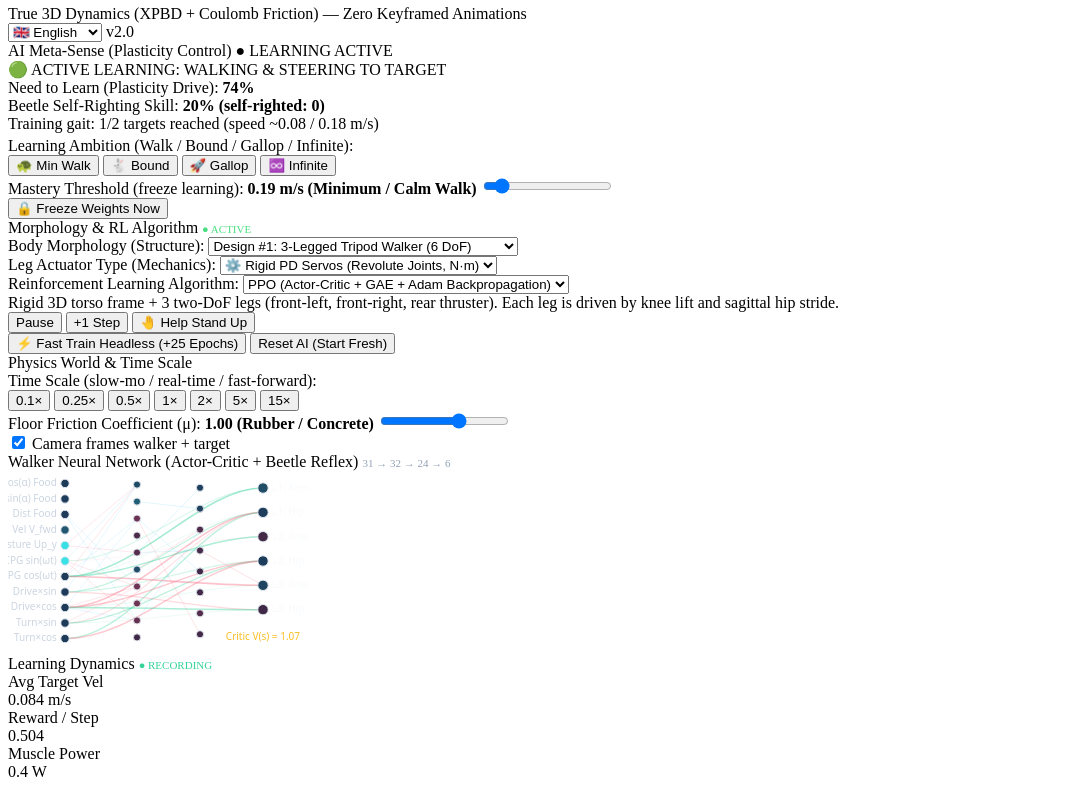
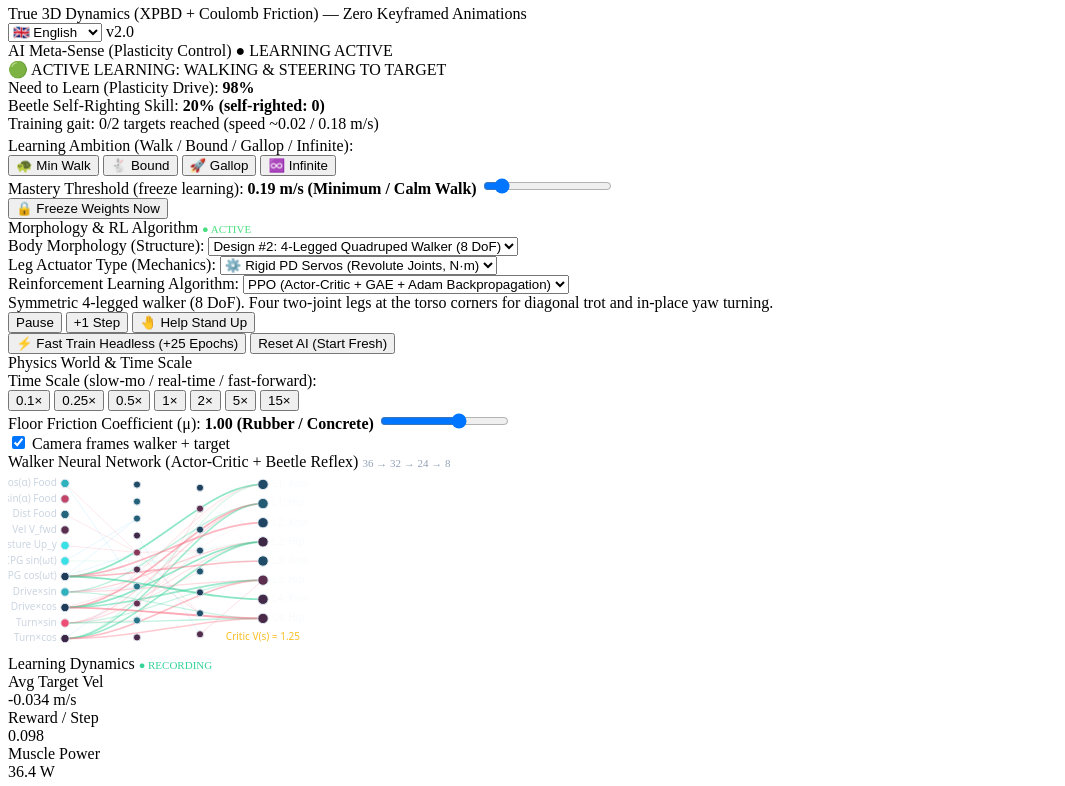
Before and after one commit to aminadav-ai/steps, a website with bundled scripts: page index.html in a window 1280 px wide. Shown: the part 422-1208 px from the top of the page, without its empty margins (0-1065 px from the left). Built offline with nearby package versions, Linux system fonts and the light colour scheme; files whose address does not match are found by name.

Commit message:
Set 4-legged Quadruped on Rigid Servos (quadruped + servo) as default for new users

```diff
--- a/index.html
+++ b/index.html
@@ -165,8 +165,8 @@
           <div class="control-field full">
             <label for="selectMorphology" data-i18n="labelMorphology">Морфология тела (Конструкция):</label>
             <select id="selectMorphology">
-              <option value="tripod" data-i18n="optTripod" selected>Конструкция №1: 3-лучевой шагоход («Трипод», 6 DoF)</option>
-              <option value="quadruped" data-i18n="optQuadruped">Конструкция №2: 4-лучевой шагоход («Квадрупод», 8 DoF)</option>
+              <option value="tripod" data-i18n="optTripod">Конструкция №1: 3-лучевой шагоход («Трипод», 6 DoF)</option>
+              <option value="quadruped" data-i18n="optQuadruped" selected>Конструкция №2: 4-лучевой шагоход («Квадрупод», 8 DoF)</option>
             </select>
           </div>
 
@@ -188,7 +188,7 @@
         </div>
 
         <div id="morphDescription" class="morph-desc">
-          Жёсткий 3D-каркас торса + 3 двухстепенные лапы (передняя левая, передняя правая и задняя толчковая). Каждая лапа управляется сгибом колена (подъём/опора) и продольным махом бедра (тяга вперёд/назад).
+          Симметричный 4-ногий шагоход (8 DoF). Четыре двухсуставные лапы по углам корпуса обеспечивают диагональную рысь (trot) и разворот на месте за счёт разности маха левого и правого бортов.
         </div>
 
         <div class="btn-row">
@@ -244,7 +244,7 @@
       <section class="card">
         <div class="card-title">
           <span data-i18n="nnCardTitle">Нейросеть Шагохода (Actor-Critic + Рефлекс жука)</span>
-          <span id="nnDimLabel" dir="ltr" style="color:#94a3b8;font-size:11px;">31 → 32 → 24 → 6</span>
+          <span id="nnDimLabel" dir="ltr" style="color:#94a3b8;font-size:11px;">31 → 32 → 24 → 8</span>
         </div>
         <div class="canvas-box" dir="ltr">
           <canvas id="nnCanvas"></canvas>
@@ -289,6 +289,6 @@
     </aside>
   </main>
 
-  <script type="module" src="./src/main.js?v=2.0.0"></script>
+  <script type="module" src="./src/main.js?v=2.0.1"></script>
 </body>
 </html>
--- a/src/brains/NeuralRL.js
+++ b/src/brains/NeuralRL.js
@@ -1089,6 +1089,11 @@
 
     // Handle Beetle Self-Righting Learning step when overturned on back:
     if (this._pendingStep.isRightingStep) {
+      if (this.wasOverturned && upY0 >= 0.65 && !c0.hasInvertedLeg()) {
+        this._completeRightingRecovery();
+        return null;
+      }
+
       if (this._pendingStep.isRestPause) {
         this.rightingPauseStepsRemaining = Math.max(0, (this.rightingPauseStepsRemaining || 0) - 1);
         if (this.rightingPauseStepsRemaining === 0) {
@@ -1103,11 +1108,6 @@
       if (upY0 > this.rightingMaxUpY) this.rightingMaxUpY = upY0;
       const anyContact = c0.footNodes.some(f => f.inContact);
       if (anyContact) this.rightingContactSteps += 1;
-
-      if (this.wasOverturned && upY0 >= 0.65 && !c0.hasInvertedLeg()) {
-        this._completeRightingRecovery();
-        return null;
-      }
 
       if (this.rightingStepCursor >= this.rightingHorizon) {
         const skillPct = this.brain.updateRightingReflex({
--- a/src/main.js
+++ b/src/main.js
@@ -274,7 +274,7 @@
   });
 }
 
-const CREATURE_STORAGE_KEY = 'steps_saved_creature_v1';
+const CREATURE_STORAGE_KEY = 'steps_saved_creature_v2';
 
 function saveCreatureCheckpoint() {
   if (!sim || typeof sim.exportCheckpoint !== 'function') return null;
--- a/src/physics/ArenaSimulation.js
+++ b/src/physics/ArenaSimulation.js
@@ -23,7 +23,7 @@
 
 export class ArenaSimulation {
   constructor({
-    morphologyKey = 'tripod',
+    morphologyKey = 'quadruped',
     actuatorMode = 'servo',
     algorithm = 'ppo',
     populationSize = 1,
@@ -408,6 +408,19 @@
     }
 
     this.world.stepSingleSubstep(subDt);
+    // Enforce mechanical servo joint hard-stops at 200 Hz after each XPBD substep (conserving exact CoM momentum)
+    for (let i = 0; i < this.populationSize; i++) {
+      const c = this.creatures[i];
+      if (c && c.lastAction && !c.isGrabbed) {
+        const isActivelyRighting = Boolean(
+          this.trainer &&
+          this.trainer.wasOverturned &&
+          !(this.trainer.rightingPauseStepsRemaining > 0) &&
+          c.getTorsoFrame().up.y < 0.42
+        );
+        c.applyActionVector(c.lastAction, isActivelyRighting);
+      }
+    }
     // Keep any mouse-grabbed creature suspended at the user's cursor in mid-air
     for (let i = 0; i < this.populationSize; i++) {
       const c = this.creatures[i];
```
Also changed, not shown: tests/verify_physics_and_rl.js (+8 -0 lines).
